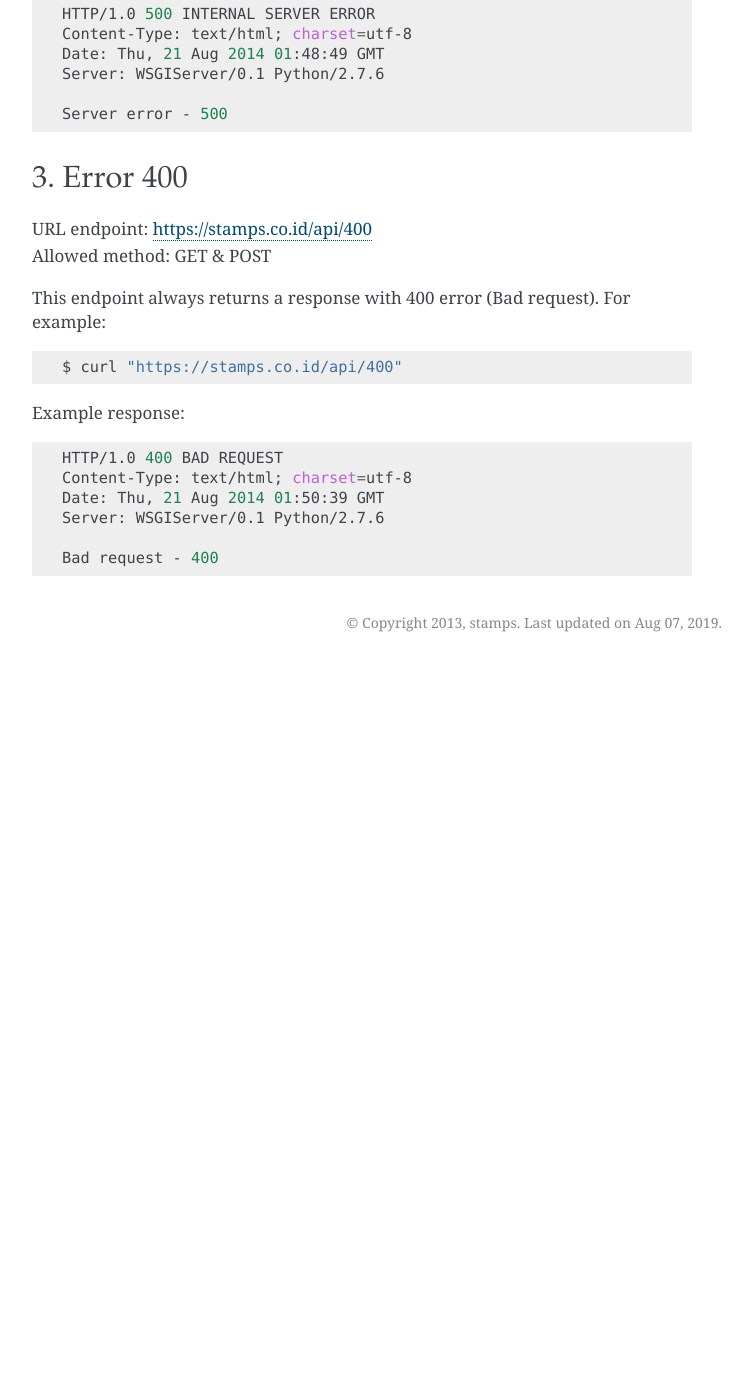
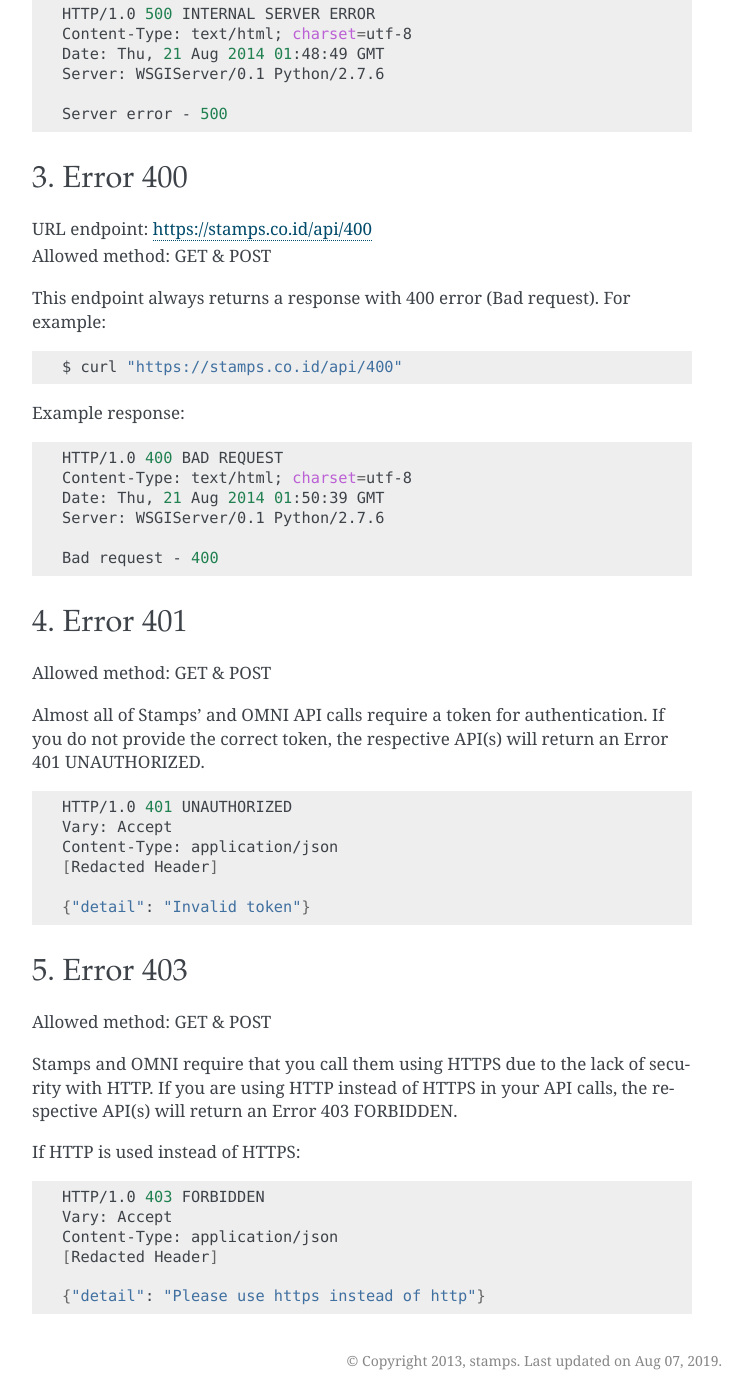
Before and after one commit to ui/stamps-api-docs, a Sphinx documentation site: the page built from source/testing.rst, in a window 1280 px wide and 1400 px high, scrolled down 1245 px. Shown: the whole window, without its empty margins (388-1140 px from the left). Built offline with Sphinx 7.4.7, drawn with Linux system fonts in a browser that asks for light colours; before the commit the page ends 1907 px from its top, so only the background shows below that; some of the changed text lies outside the part shown.

Commit message:
Add error 401 and 403

```diff
--- a/source/testing.rst
+++ b/source/testing.rst
@@ -92,3 +92,35 @@ Example response:
     Server: WSGIServer/0.1 Python/2.7.6
 
     Bad request - 400
+
+4. Error 401
+============
+| Allowed method: GET & POST
+
+Almost all of Stamps' and OMNI API calls require a token for authentication. If you do not provide the correct token, the respective API(s) will return an Error 401 UNAUTHORIZED.
+
+.. code-block:: bash
+
+    HTTP/1.0 401 UNAUTHORIZED
+    Vary: Accept
+    Content-Type: application/json
+    [Redacted Header]
+
+    {"detail": "Invalid token"}
+
+5. Error 403
+============
+| Allowed method: GET & POST
+
+Stamps and OMNI require that you call them using HTTPS due to the lack of security with HTTP. If you are using HTTP instead of HTTPS in your API calls, the respective API(s) will return an Error 403 FORBIDDEN.
+
+If HTTP is used instead of HTTPS:
+
+.. code-block:: bash
+
+    HTTP/1.0 403 FORBIDDEN
+    Vary: Accept
+    Content-Type: application/json
+    [Redacted Header]
+
+    {"detail": "Please use https instead of http"}
```
